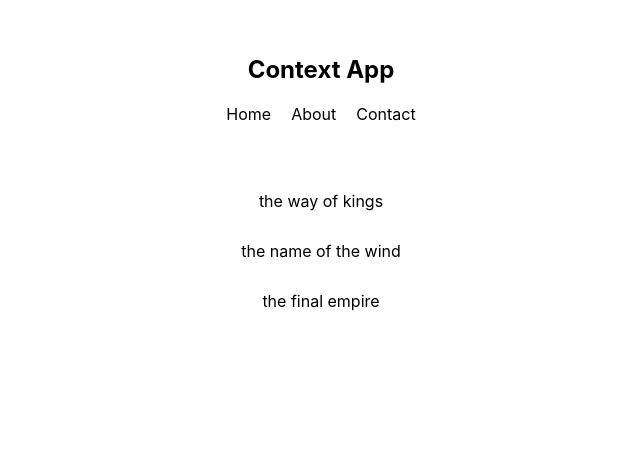
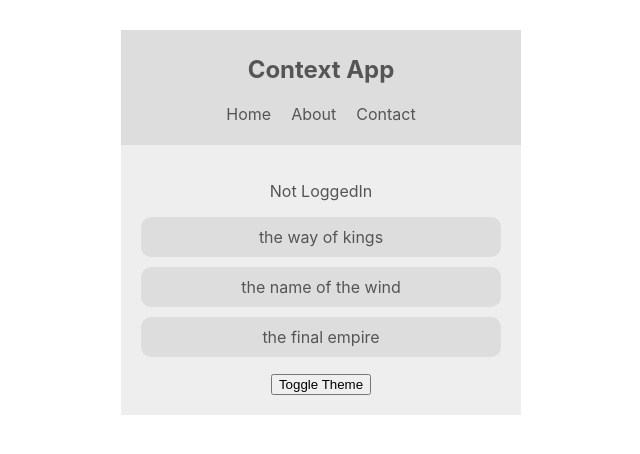
Before and after one commit to Sai-Manikanta/todo-react-context, a React (Create React App) app: page / in a window 1280 px wide. Shown: the top 454 px of the page, without its empty margins (319-959 px from the left). Built offline with nearby package versions, Linux system fonts and the light colour scheme.

Commit message:
multipleContexts

```diff
--- a/src/App.js
+++ b/src/App.js
@@ -4,13 +4,16 @@
 
 // contexts
 import ThemeContextProvider from './contexts/ThemeContext';
+import AuthContextProvider from './contexts/AuthContext';
 
 function App() {
   return (
     <div className="App">
       <ThemeContextProvider>
-        <Navbar />
-        <BookList />
+        <AuthContextProvider>
+          <Navbar />
+          <BookList />
+        </AuthContextProvider>
       </ThemeContextProvider>
     </div>
   );
--- a/src/components/BookList.js
+++ b/src/components/BookList.js
@@ -1,15 +1,34 @@
 import React, { Component } from 'react';
+import { ThemeContext } from '../contexts/ThemeContext';
+import { AuthContext } from '../contexts/AuthContext';
+import ToggleThemeButton from './ToggleThemeButton';
 
 class BookList extends Component {
   render() {
     return (
-      <div className="book-list">
-        <ul>
-          <li>the way of kings</li>
-          <li>the name of the wind</li>
-          <li>the final empire</li>
-        </ul>
-      </div>
+      <ThemeContext.Consumer>
+        {(themeContext) => (
+          <AuthContext.Consumer>
+            {(authContext => {
+              const { isLightTheme, light, dark } = themeContext;
+              const theme = isLightTheme ? light : dark;
+              const { isLoggedIn } = authContext;
+
+              return (
+                <div className="book-list" style={{ color: theme.syntax, background: theme.bg }}>
+                  <p>{ isLoggedIn ? 'LoggedIn' : 'Not LoggedIn' }</p>
+                  <ul>
+                    <li style={{ background: theme.ui }}>the way of kings</li>
+                    <li style={{ background: theme.ui }}>the name of the wind</li>
+                    <li style={{ background: theme.ui }}>the final empire</li>
+                  </ul>
+                  <ToggleThemeButton />
+                </div>
+              )
+            })}
+          </AuthContext.Consumer>
+        )}
+      </ThemeContext.Consumer>
     );
   }
 }
--- a/src/components/NavBar.js
+++ b/src/components/NavBar.js
@@ -1,9 +1,15 @@
 import React, { Component } from 'react';
+import { ThemeContext } from '../contexts/ThemeContext';
 
 class Navbar extends Component {
+  static contextType = ThemeContext;
+
   render() {
+    const { isLightTheme, light, dark } = this.context;
+    const theme = isLightTheme ? light : dark;
+
     return (
-      <nav>
+      <nav style={{ background: theme.ui, color: theme.syntax }}>
         <h1>Context App</h1>
         <ul>
           <li>Home</li>
--- /dev/null
+++ b/src/components/ToggleThemeButton.js
@@ -0,0 +1,16 @@
+import React, { Component } from 'react';
+import { ThemeContext } from '../contexts/ThemeContext';
+
+class ToggleThemeButton extends Component {
+    static contextType = ThemeContext;
+
+    render() {
+        const { toggleTheme } = this.context;
+
+        return (
+            <button onClick={toggleTheme}>Toggle Theme</button>
+        );
+    }
+}
+
+export default ToggleThemeButton;
--- /dev/null
+++ b/src/contexts/AuthContext.js
@@ -0,0 +1,23 @@
+import React, { Component, createContext } from 'react';
+
+export const AuthContext = createContext();
+
+class AuthContextProvider extends Component {
+    state = {
+        isLoggedIn: false
+    }
+
+    toggleAuth = () => {
+        this.setState({ isLoggedIn: !this.state.isLoggedIn })
+    }
+
+    render() {
+        return (
+            <AuthContext.Provider value={{...this.state, toggleAuth: this.toggleAuth }}>
+                {this.props.children}
+            </AuthContext.Provider>
+        );
+    }
+}
+
+export default AuthContextProvider;
--- a/src/contexts/ThemeContext.js
+++ b/src/contexts/ThemeContext.js
@@ -9,9 +9,13 @@
         dark: { syntax: '#ddd', ui: '#333', bg: '#555'}
     }
 
+    toggleTheme = () => {
+        this.setState({ isLightTheme: !this.state.isLightTheme })
+    }
+
     render() {
         return (
-            <ThemeContext.Provider value={{...this.state}}>
+            <ThemeContext.Provider value={{...this.state, toggleTheme: this.toggleTheme }}>
                 {this.props.children}
             </ThemeContext.Provider>
         );
```
